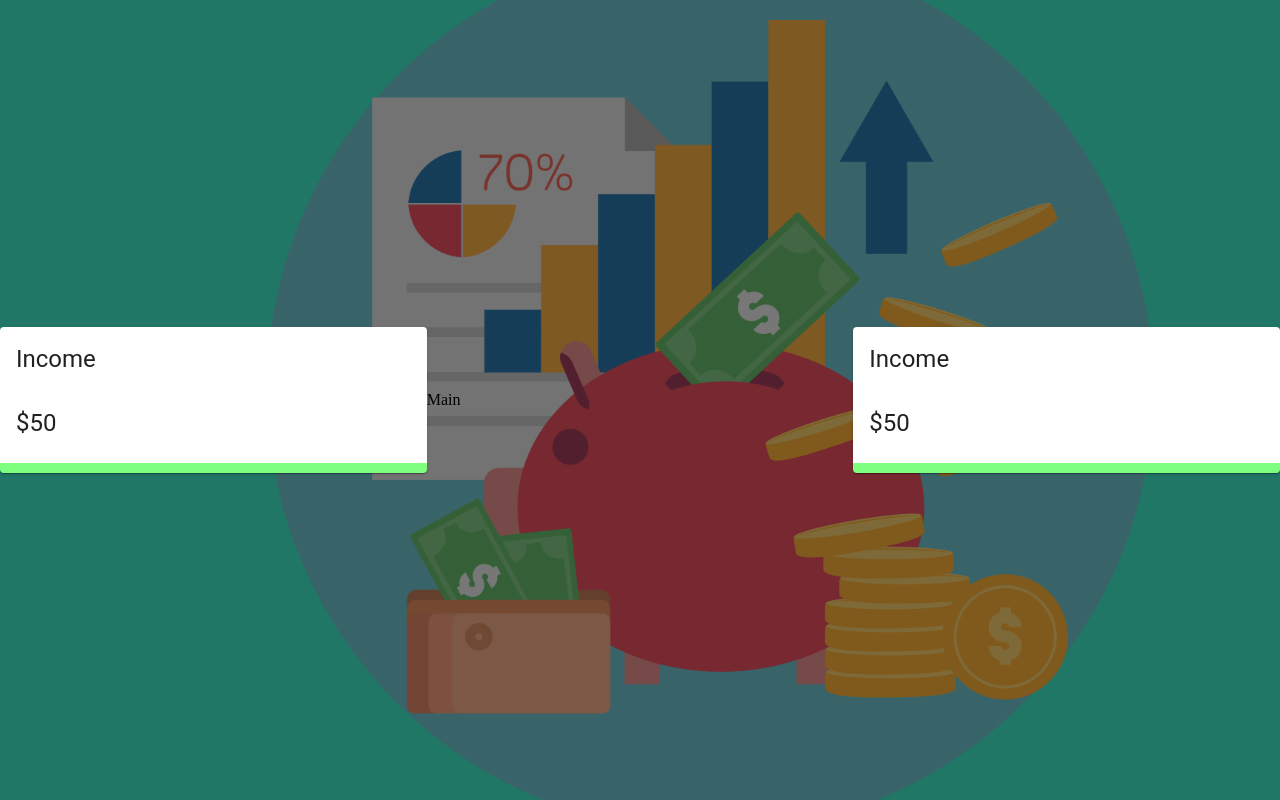
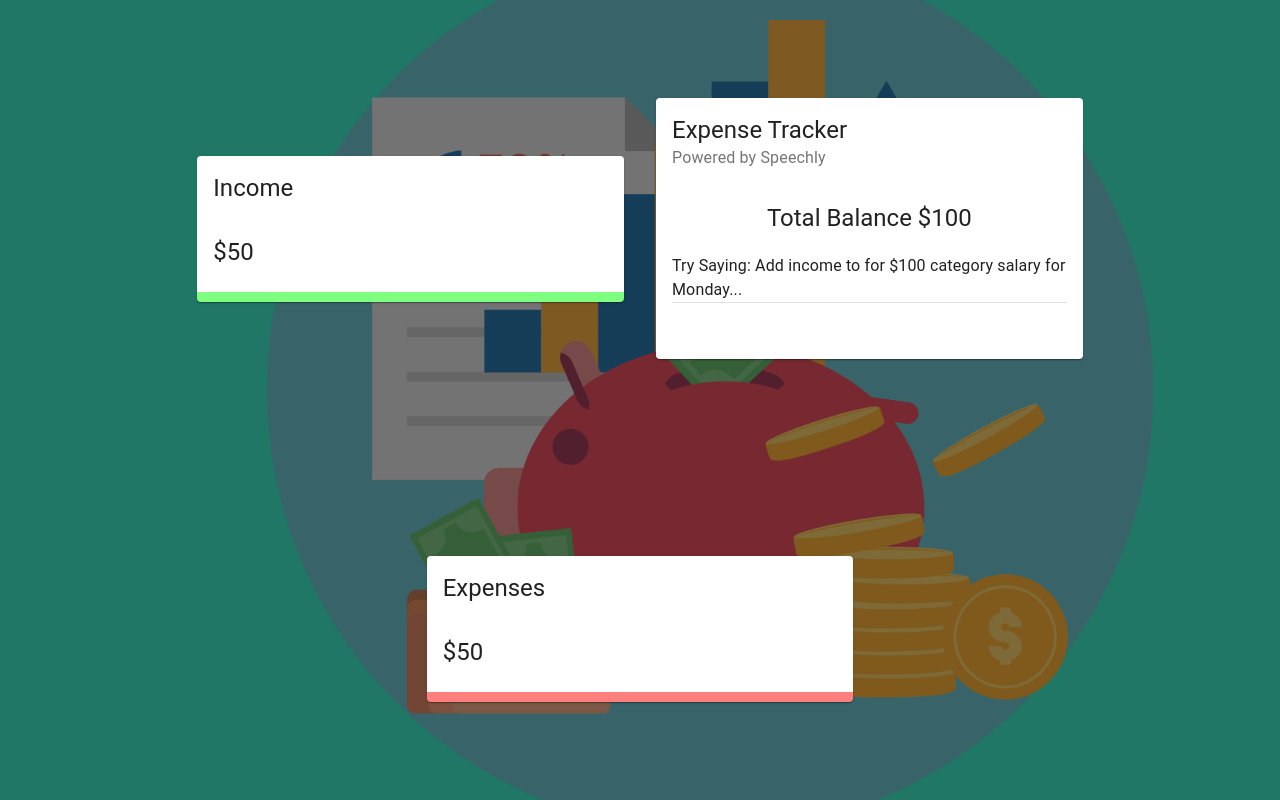
Before and after one commit to MikeCastellon/expense-tracker, a React (Create React App) app: page / in a window 1280 px wide. Built offline with nearby package versions, Linux system fonts and the light colour scheme.

Commit message:
added main component

```diff
--- a/src/App.js
+++ b/src/App.js
@@ -1,20 +1,24 @@
 import React from 'react';
-import { Grid } from '@material-ui/core'
+import { Grid } from '@material-ui/core';
+
+import useStyles from './styles';
 
 import Details from './components/details/details';
+import Main from './components/main/main';
 
 const App = () => {
+    const classes = useStyles()
     return (
         <div>
-            <Grid container spacing={0} alignItems="center" justify='center' style={{ height: '100vh' }}>
-                <Grid item xs={12} sm={4}>
-                    <Details />
+            <Grid className={classes.grid} container spacing={0} alignItems="center" justify='center' style={{ height: '100vh' }}>
+                <Grid   item xs={12} sm={4}>
+                    <Details title='Income' />
                 </Grid>
                 <Grid item xs={12} sm={4}>
-                    Main
+                    <Main />
                 </Grid>
                 <Grid item xs={12} sm={4}>
-                    <Details />
+                    <Details title='Expenses' />
                 </Grid>
             </Grid>
         </div>
--- a/src/components/details/details.jsx
+++ b/src/components/details/details.jsx
@@ -4,11 +4,11 @@
 
 import useStyles from './styles'
 
-const Details = () => {
+const Details = ({title}) => {
     const classes = useStyles()
     return (
-        <Card className={classes.income}>
-            <CardHeader title='Income' />
+        <Card className={title === 'Income' ? classes.income : classes.expense }>
+            <CardHeader title={title} />
             <CardContent>
                 <Typography variant='h5'> $50 </Typography>
 
--- /dev/null
+++ b/src/components/main/main.jsx
@@ -0,0 +1,29 @@
+import React from 'react';
+import useStyles from './styles';
+
+import { Card, CardHeader, Typography, CardContent, Grid, Divider } from '@material-ui/core';
+
+
+const Main = () => {
+    const classes = useStyles();
+    return (
+       <Card className={classes.root}>
+            <CardHeader title='Expense Tracker' subheader='Powered by Speechly' />
+            <CardContent>
+                <Typography align='center' variant='h5'> Total Balance $100</Typography>
+                <Typography variant='subtitle1' style={{ lineHeight:'1.5em', marginTop: '20px' }}>
+                    Try Saying: Add income to for $100 category salary for Monday...
+                </Typography>
+                <Divider />
+        </CardContent>
+        <CardContent className={classes.cardContent}>
+            <Grid container spacing={2}>
+                <Grid item xs={12}>
+                </Grid>
+            </Grid>
+        </CardContent>
+       </Card>
+    )
+}
+
+export default Main
--- /dev/null
+++ b/src/components/main/styles.js
@@ -0,0 +1,24 @@
+import { makeStyles } from '@material-ui/core/styles';
+
+export default makeStyles((theme) => ({
+  media: {
+    height: 0,
+    paddingTop: '56.25%', // 16:9
+  },
+  expand: {
+    transform: 'rotate(0deg)',
+    marginLeft: 'auto',
+    transition: theme.transitions.create('transform', {
+      duration: theme.transitions.duration.shortest,
+    }),
+  },
+  expandOpen: {
+    transform: 'rotate(180deg)',
+  },
+  cartContent: {
+    paddingTop: 0,
+  },
+  divider: {
+    margin: '20px 0',
+  },
+}));
--- a/src/styles.js
+++ b/src/styles.js
@@ -0,0 +1,30 @@
+import { makeStyles } from '@material-ui/core/styles';
+
+export default makeStyles((theme) => ({
+  desktop: {
+    [theme.breakpoints.up('sm')]: {
+      display: 'none',
+    },
+  },
+  mobile: {
+    [theme.breakpoints.down('sm')]: {
+      display: 'none',
+    },
+  },
+  main: {
+    [theme.breakpoints.up('sm')]: {
+      paddingBottom: '5%',
+    },
+  },
+  last: {
+    [theme.breakpoints.down('sm')]: {
+      marginBottom: theme.spacing(3),
+      paddingBottom: '200px',
+    },
+  },
+  grid: {
+    '& > *': {
+      margin: theme.spacing(2),
+    },
+  },
+}));
```
Also changed, not shown: 1 other file (tests, documents, lock files or other folders).
